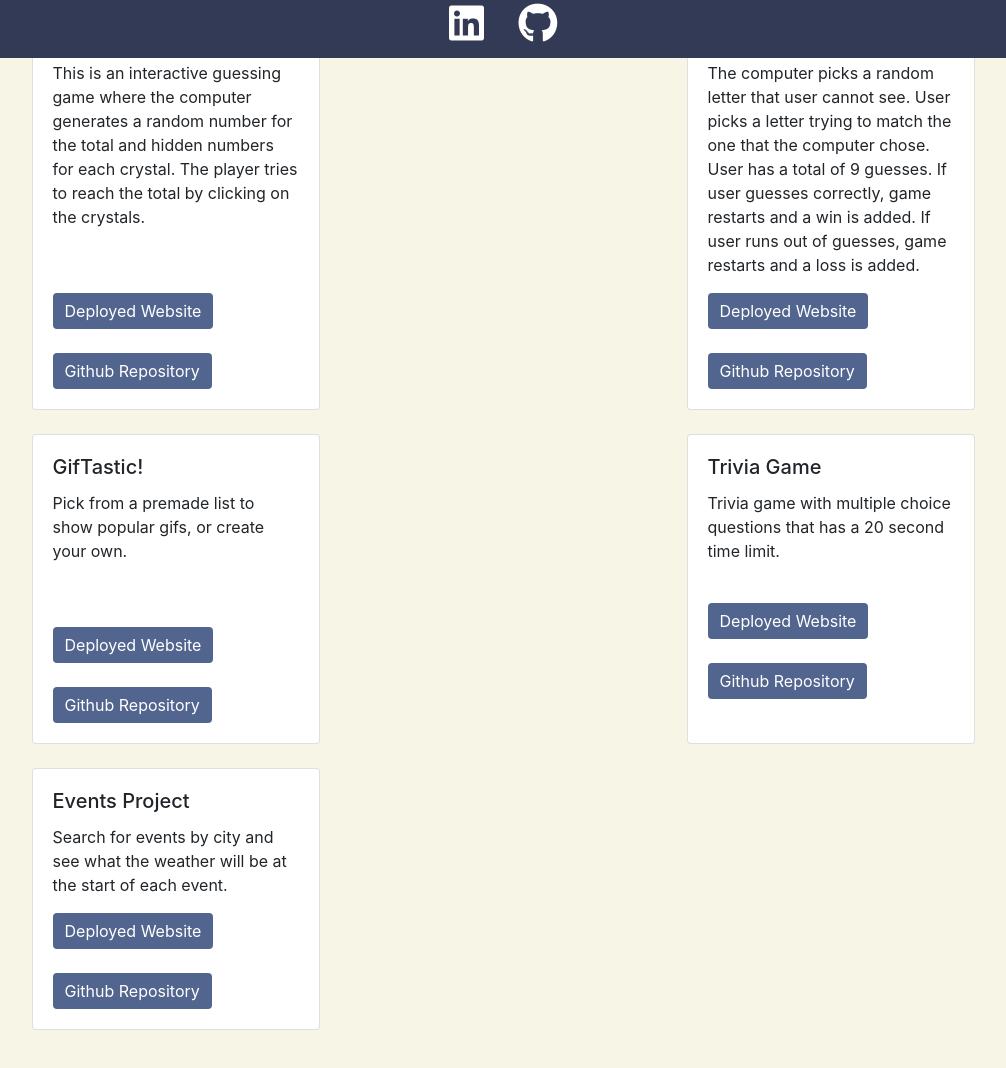
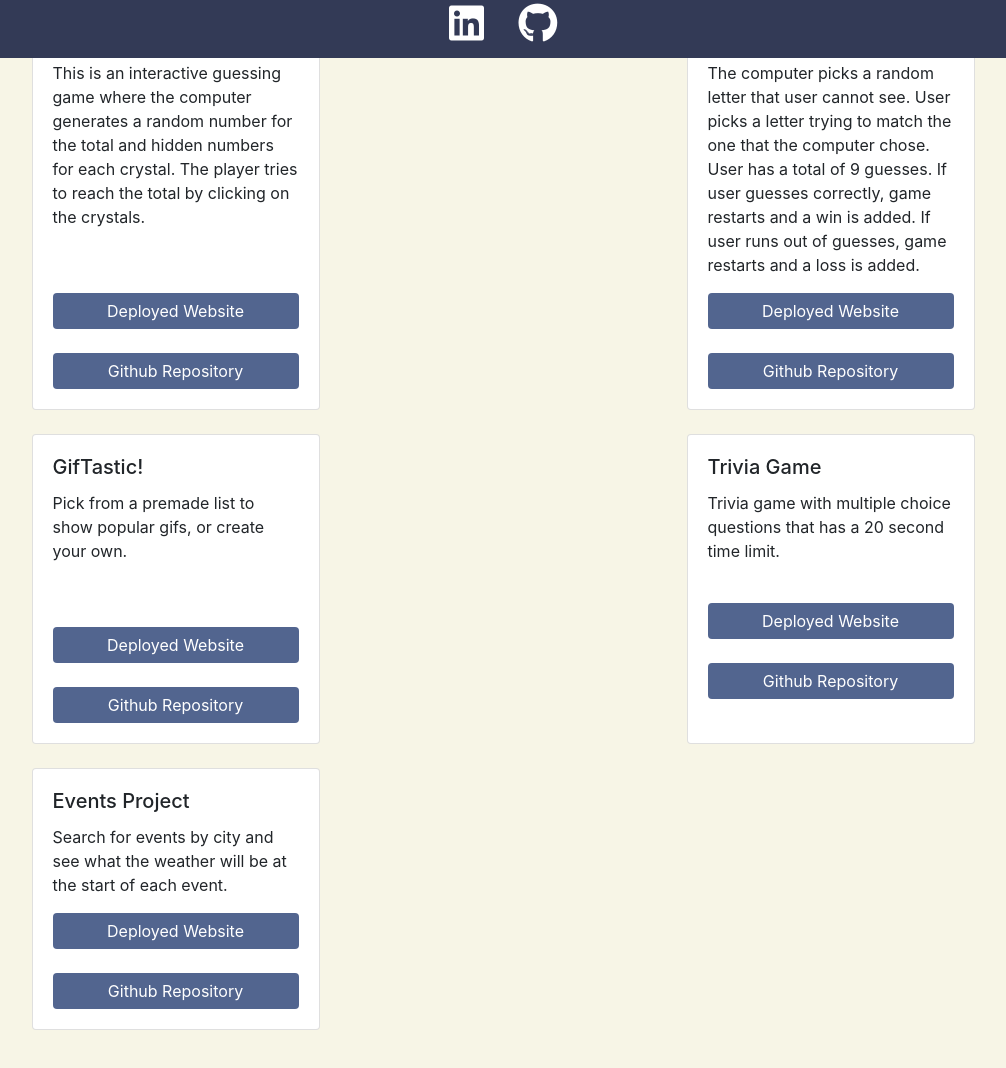
Before and after one commit to brookeparrish/Updated-Portfolio, a plain HTML site: page index.html in a window 1280 px wide. Shown: the part 742-1810 px from the top of the page, without its empty margins (137-1143 px from the left). Drawn offline with nearby package versions, Linux system fonts and the light colour scheme; a web font is replaced by a local one.

Commit message:
centered buttons

```diff
--- a/index.html
+++ b/index.html
@@ -47,11 +47,10 @@
                             <br>
                             <br>
                         </p>
-                        <a href="https://brookeparrish.github.io/unit-4-game/" class="btn btn-primary">Deployed
+                        <a href="https://brookeparrish.github.io/unit-4-game/" class="btn btn-primary d-flex justify-content-center">Deployed
                             Website</a>
                         <br>
-                        <br>
-                        <a href="https://github.com/brookeparrish/unit-4-game" class="btn btn-primary">Github
+                        <a href="https://github.com/brookeparrish/unit-4-game" class="btn btn-primary d-flex justify-content-center">Github
                             Repository</a>
                     </div>
                 </div>
@@ -65,11 +64,10 @@
                             letter trying to match the one that the computer chose. User has a total of 9 guesses. If
                             user guesses correctly, game restarts and a win is added. If user runs out of guesses, game
                             restarts and a loss is added.</p>
-                        <a href="https://brookeparrish.github.io/Psychic-Game/" class="btn btn-primary">Deployed
+                        <a href="https://brookeparrish.github.io/Psychic-Game/" class="btn btn-primary d-flex justify-content-center">Deployed
                             Website</a>
                         <br>
-                        <br>
-                        <a href="https://github.com/brookeparrish/Psychic-Game" class="btn btn-primary">Github
+                        <a href="https://github.com/brookeparrish/Psychic-Game" class="btn btn-primary d-flex justify-content-center">Github
                             Repository</a>
                     </div>
                 </div>
@@ -87,11 +85,10 @@
                             <br>
                             <br>
                         </p>
-                        <a href="https://brookeparrish.github.io/GifTastic/" class="btn btn-primary">Deployed
+                        <a href="https://brookeparrish.github.io/GifTastic/" class="btn btn-primary d-flex justify-content-center">Deployed
                             Website</a>
                         <br>
-                        <br>
-                        <a href="https://github.com/brookeparrish/GifTastic" class="btn btn-primary">Github
+                        <a href="https://github.com/brookeparrish/GifTastic" class="btn btn-primary d-flex justify-content-center">Github
                             Repository</a>
                     </div>
                 </div>
@@ -105,11 +102,10 @@
                             <br>
                             <br>
                         </p>
-                        <a href="https://brookeparrish.github.io/TriviaGame/" class="btn btn-primary">Deployed
+                        <a href="https://brookeparrish.github.io/TriviaGame/" class="btn btn-primary d-flex justify-content-center">Deployed
                             Website</a>
                         <br>
-                        <br>
-                        <a href="https://github.com/brookeparrish/TriviaGame" class="btn btn-primary">Github
+                        <a href="https://github.com/brookeparrish/TriviaGame" class="btn btn-primary d-flex justify-content-center">Github
                             Repository</a>
                     </div>
                 </div>
@@ -124,10 +120,9 @@
                         <h5 class="card-title">Events Project</h5>
                         <p class="card-text">Search for events by city and see what the weather will be at the start of
                             each event.</p>
-                        <a href="https://mawil583.github.io/Project-1/" class="btn btn-primary">Deployed Website</a>
+                        <a href="https://mawil583.github.io/Project-1/" class="btn btn-primary d-flex justify-content-center">Deployed Website</a>
                         <br>
-                        <br>
-                        <a href="https://github.com/mawil583/Project-1" class="btn btn-primary">Github
+                        <a href="https://github.com/mawil583/Project-1" class="btn btn-primary d-flex justify-content-center">Github
                             Repository</a>
                     </div>
                 </div>
```
